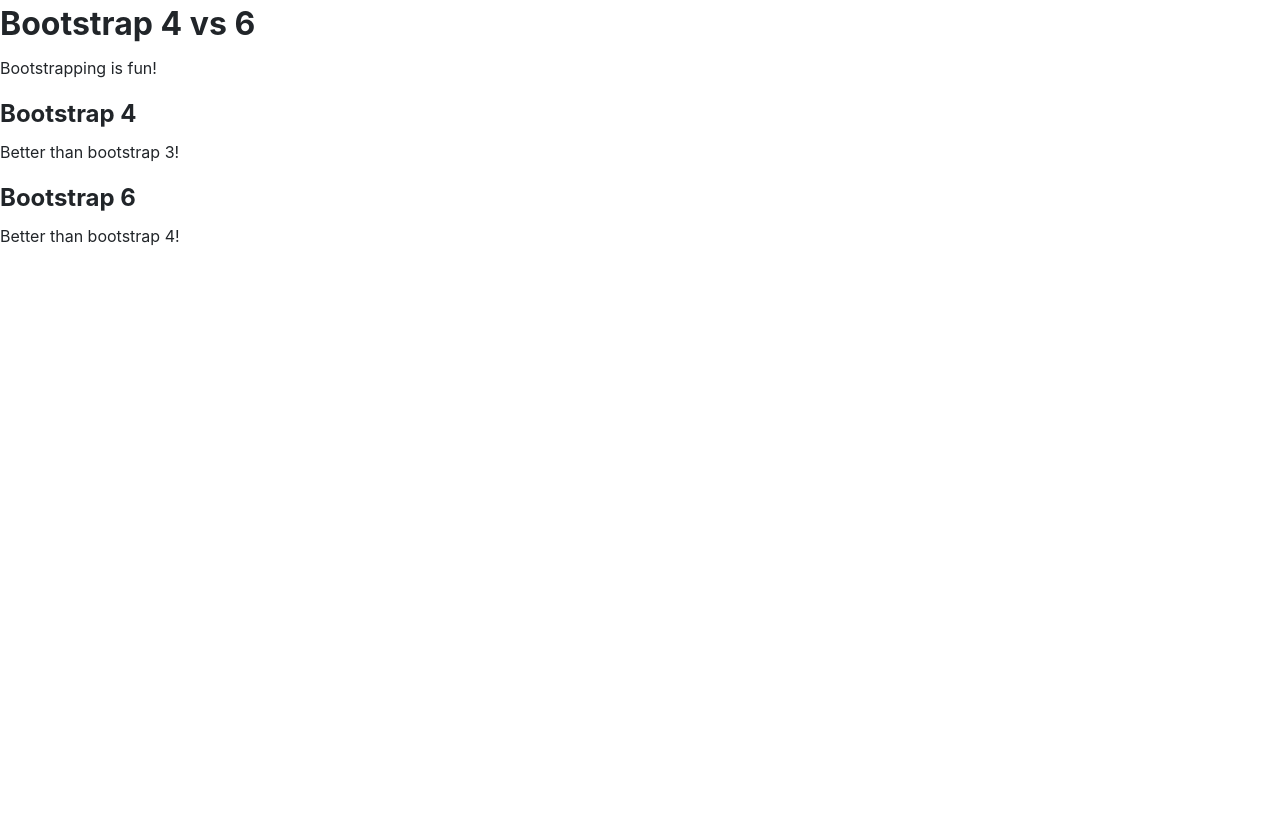
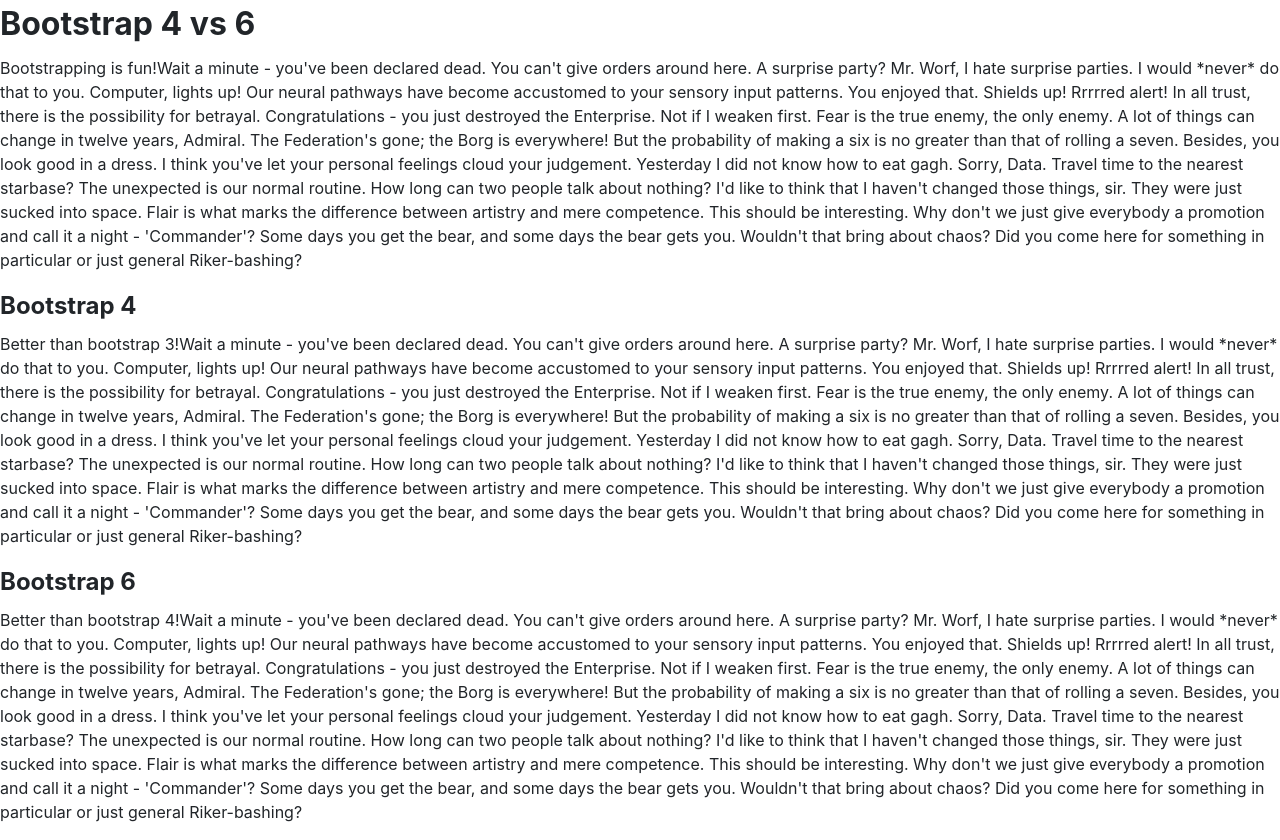
Before and after one commit to harrisonhadaway/heroku-page, a website: page index.html in a window 1280 px wide. Before the commit the page ends 800 px from the top, so only its background shows below. Drawn offline with Linux system fonts and the light colour scheme.

Commit message:
add text

```diff
--- a/index.html
+++ b/index.html
@@ -6,10 +6,10 @@
 </head>
 <body>
 <h1>Bootstrap 4 vs 6</h1>
-<p>Bootstrapping is fun!</p>
+<p>Bootstrapping is fun!Wait a minute - you've been declared dead. You can't give orders around here. A surprise party? Mr. Worf, I hate surprise parties. I would *never* do that to you. Computer, lights up! Our neural pathways have become accustomed to your sensory input patterns. You enjoyed that. Shields up! Rrrrred alert! In all trust, there is the possibility for betrayal. Congratulations - you just destroyed the Enterprise. Not if I weaken first. Fear is the true enemy, the only enemy. A lot of things can change in twelve years, Admiral. The Federation's gone; the Borg is everywhere! But the probability of making a six is no greater than that of rolling a seven. Besides, you look good in a dress. I think you've let your personal feelings cloud your judgement. Yesterday I did not know how to eat gagh. Sorry, Data. Travel time to the nearest starbase? The unexpected is our normal routine. How long can two people talk about nothing? I'd like to think that I haven't changed those things, sir. They were just sucked into space. Flair is what marks the difference between artistry and mere competence. This should be interesting. Why don't we just give everybody a promotion and call it a night - 'Commander'? Some days you get the bear, and some days the bear gets you. Wouldn't that bring about chaos? Did you come here for something in particular or just general Riker-bashing?</p>
 <h2>Bootstrap 4</h2>
-<p>Better than bootstrap 3!</p>
+<p>Better than bootstrap 3!Wait a minute - you've been declared dead. You can't give orders around here. A surprise party? Mr. Worf, I hate surprise parties. I would *never* do that to you. Computer, lights up! Our neural pathways have become accustomed to your sensory input patterns. You enjoyed that. Shields up! Rrrrred alert! In all trust, there is the possibility for betrayal. Congratulations - you just destroyed the Enterprise. Not if I weaken first. Fear is the true enemy, the only enemy. A lot of things can change in twelve years, Admiral. The Federation's gone; the Borg is everywhere! But the probability of making a six is no greater than that of rolling a seven. Besides, you look good in a dress. I think you've let your personal feelings cloud your judgement. Yesterday I did not know how to eat gagh. Sorry, Data. Travel time to the nearest starbase? The unexpected is our normal routine. How long can two people talk about nothing? I'd like to think that I haven't changed those things, sir. They were just sucked into space. Flair is what marks the difference between artistry and mere competence. This should be interesting. Why don't we just give everybody a promotion and call it a night - 'Commander'? Some days you get the bear, and some days the bear gets you. Wouldn't that bring about chaos? Did you come here for something in particular or just general Riker-bashing?</p>
 <h2>Bootstrap 6</h2>
-<p>Better than bootstrap 4!</p>
+<p>Better than bootstrap 4!Wait a minute - you've been declared dead. You can't give orders around here. A surprise party? Mr. Worf, I hate surprise parties. I would *never* do that to you. Computer, lights up! Our neural pathways have become accustomed to your sensory input patterns. You enjoyed that. Shields up! Rrrrred alert! In all trust, there is the possibility for betrayal. Congratulations - you just destroyed the Enterprise. Not if I weaken first. Fear is the true enemy, the only enemy. A lot of things can change in twelve years, Admiral. The Federation's gone; the Borg is everywhere! But the probability of making a six is no greater than that of rolling a seven. Besides, you look good in a dress. I think you've let your personal feelings cloud your judgement. Yesterday I did not know how to eat gagh. Sorry, Data. Travel time to the nearest starbase? The unexpected is our normal routine. How long can two people talk about nothing? I'd like to think that I haven't changed those things, sir. They were just sucked into space. Flair is what marks the difference between artistry and mere competence. This should be interesting. Why don't we just give everybody a promotion and call it a night - 'Commander'? Some days you get the bear, and some days the bear gets you. Wouldn't that bring about chaos? Did you come here for something in particular or just general Riker-bashing?</p>
 </body>
 </html>
```
